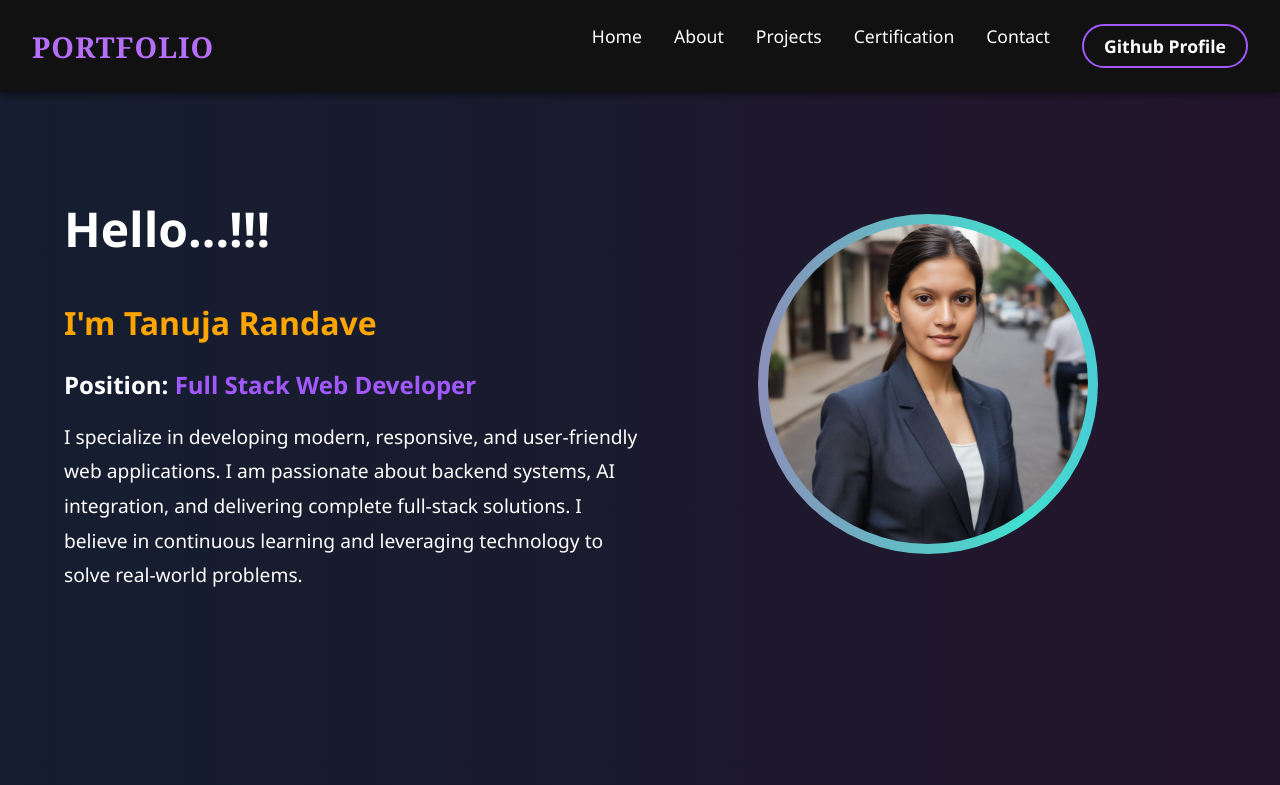
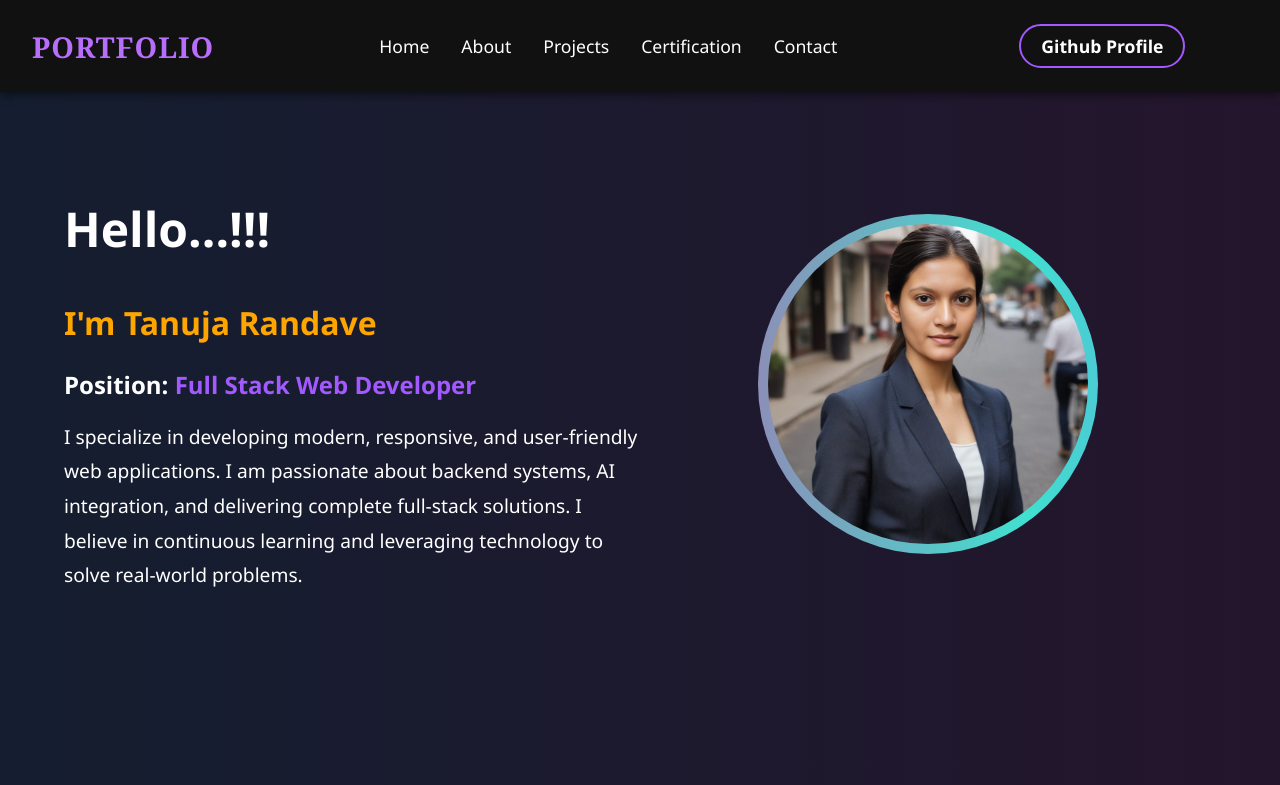
Before and after one commit to tanurandave/tanuja-react-portfollio1, a React (Create React App) app: page / in a window 1280 px wide. Shown: the top 785 px of the page. Built offline with nearby package versions, Linux system fonts and the light colour scheme; the HTML template or start-up script is replaced by a standard one.

Commit message:
Update Navbar.css
updated navbar 1

```diff
--- a/src/components/Styles/Navbar.css
+++ b/src/components/Styles/Navbar.css
@@ -2,7 +2,6 @@
   background-color: #111;
   color: white;
   display: flex;
-  justify-content: space-between;
   align-items: center;
   padding: 1rem 2rem;
   height: 60px;
@@ -11,21 +10,25 @@
   z-index: 1000;
 }
 
+/* ✅ keep logo left */
 .logo {
   font-family: 'Georgia', serif;
   font-weight: bold;
   color: #b76efb;
   font-size: 1.8rem;
   letter-spacing: 1px;
+  margin-right: auto; /* push everything else away */
 }
 
+/* ✅ center nav-links */
 .nav-links {
   list-style: none;
   display: flex;
   gap: 2rem;
-  margin: 0;
+  margin: 0 auto; /* centers the list */
+  justify-content: center;
+  align-items: center;
 }
-
 .nav-links li {
   display: inline;
 }
@@ -46,6 +49,7 @@
   border: 2px solid #a259ff;
   border-radius: 25px;
   color: #a259ff;
+  margin-left: 150px;
   background-color: transparent;
   font-weight: 600;
   text-decoration: none;
```
